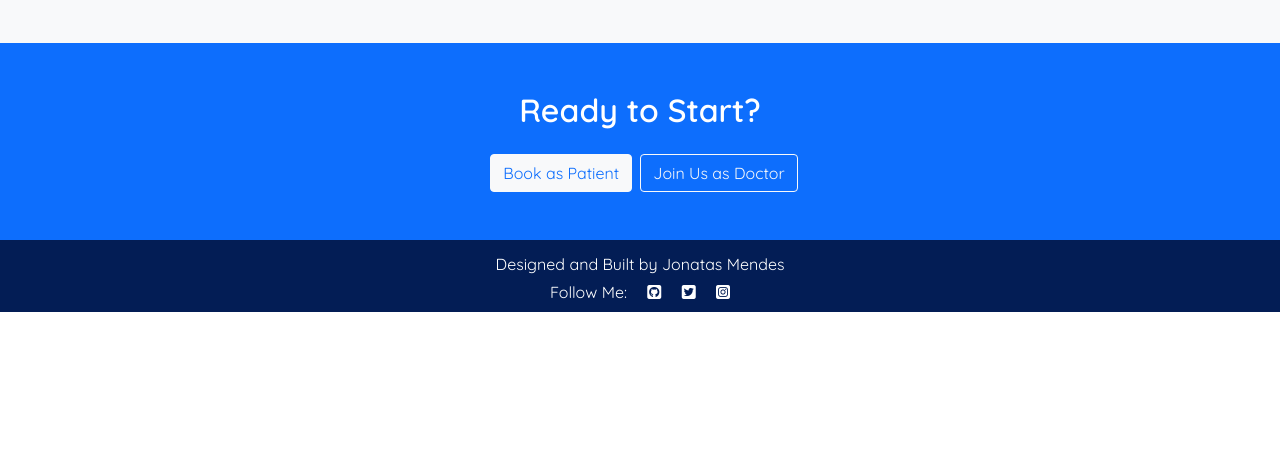
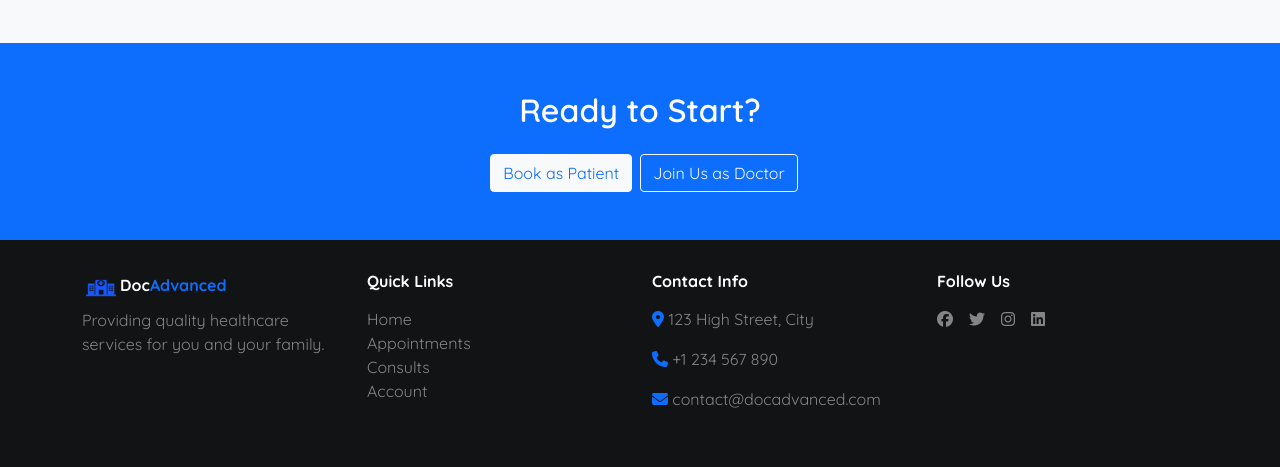
Before and after one commit to Jonatas-01/DocAdvanced, a Django app: page / in a window 1280 px wide. Shown: the part 1006-1473 px from the top of the page. Before the commit the page ends 1318 px from the top, so only its background shows below. Run offline with Django 4.2, Linux system fonts and the light colour scheme; the visitor is signed in with stand-in values (Sample User, id 1); some libraries are stand-ins or nearby versions.

Commit message:
style: add extra style to footer

```diff
--- a/docadvanced/settings.py
+++ b/docadvanced/settings.py
@@ -28,7 +28,7 @@ BASE_DIR = Path(__file__).resolve().parent.parent
 SECRET_KEY = 'django-insecure-rw$r#a76i59mmo$9c6-^3h(vnm&ih#knpaq&fqxeby3m1)1*ie'
 
 # SECURITY WARNING: don't run with debug turned on in production!
-DEBUG = False
+DEBUG = True
 
 TEMPLATES_DIR = os.path.join(BASE_DIR, 'templates')
 
--- a/static/css/style.css
+++ b/static/css/style.css
@@ -40,7 +40,12 @@ main {
 }
 
 #footer {
-    background-color: rgb(3, 29, 85);
+    background-color: rgb(18, 19, 20);
+}
+
+.footer-p {
+    color: #858585;
+    text-decoration: none;
 }
 
 .active {
--- a/templates/base.html
+++ b/templates/base.html
@@ -35,8 +35,8 @@
     <nav class="navbar navbar-expand-lg navbar-light bg-white px-2 py-0 border border-light-subtle">
         <div class="container-fluid">
             <a class="navbar-brand fw-bold fs-3" href="{% url 'home' %}">
-                <img src="{% static 'images/favicon.png' %}" alt="brand-icon" width="30" height="24" class="m-1 mb-2">Doc<span
-                    class="text-primary">Advanced</span></a>
+                <img src="{% static 'images/favicon.png' %}" alt="brand-icon" width="30" height="24"
+                    class="m-1 mb-2">Doc<span class="text-primary">Advanced</span></a>
             <button class="navbar-toggler" type="button" data-bs-toggle="collapse" data-bs-target="#navbarText"
                 aria-controls="navbarText" aria-expanded="false" aria-label="Toggle navigation">
                 <span class="navbar-toggler-icon"></span>
@@ -49,12 +49,12 @@
                     </li>
                     {% if user.is_authenticated %}
                     <li class="nav-item">
-                        <a class="nav-link fs-6 {% if request.path == appointments_view %}active{% endif %}" aria-current="page"
-                            href="{% url 'appointments' %}">Appointments</a>
+                        <a class="nav-link fs-6 {% if request.path == appointments_view %}active{% endif %}"
+                            aria-current="page" href="{% url 'appointments' %}">Appointments</a>
                     </li>
                     <li class="nav-item">
-                        <a class="nav-link fs-6 {% if request.path == consults_view %}active{% endif %}" aria-current="page"
-                            href="{% url 'consults' %}">Consults</a>
+                        <a class="nav-link fs-6 {% if request.path == consults_view %}active{% endif %}"
+                            aria-current="page" href="{% url 'consults' %}">Consults</a>
                     </li>
                     <li class="nav-item">
                         <a class="nav-link fs-6 {% if request.path == account_view %}active{% endif %}"
@@ -103,12 +103,46 @@
 
     <!-- Footer -->
     <footer id="footer" class="footer mt-auto py-2">
-        <p class="m-1 text-center text-white">Designed and Built by Jonatas Mendes</p>
-        <p class="m-0 text-center text-white">Follow Me:
-            <i class="fab fa-github-square ms-3"></i>
-            <i class="fab fa-twitter-square ms-3"></i>
-            <i class="fab fa-instagram-square ms-3"></i>
-        </p>
+        <div class="container">
+            <div class="row row-cols-1 row-cols-md-2 row-cols-lg-4 my-4 text-center text-md-start">
+                <div class="col mb-3 mb-md-2 mb-lg-0">
+                    <div class="d-flex align-items-center justify-content-center justify-content-md-start">
+                        <img src="{% static 'images/favicon.png' %}" alt="brand-icon" width="30" height="24"
+                            class="m-1 mb-2">
+                        <h6 class="text-white fw-bold">Doc<span class="text-primary">Advanced</span></h6>
+                    </div>
+                    <p class="footer-p">Providing quality healthcare services for you and your family.</p>
+                </div>
+                <div class="col mb-3 mb-md-2">
+                    <div class="d-flex flex-column align-items-center align-items-md-start">
+                        <h6 class="text-white fw-bold mb-3">Quick Links</h6>
+                        <a class="footer-p" href="{% url 'home' %}">Home</a>
+                        <a class="footer-p" href="{% url 'appointments' %}">Appointments</a>
+                        <a class="footer-p" href="{% url 'consults' %}">Consults</a>
+                        <a class="footer-p" href="{% url 'account-details' %}">Account</a>
+                    </div>
+                </div>
+                <div class="col mb-3 mb-md-2">
+                    <div class="d-flex flex-column align-items-center align-items-md-start">
+                        <h6 class="text-white fw-bold mb-3">Contact Info</h6>
+                        <p class="footer-p"><i class="fa-solid fa-location-dot text-primary"></i> 123 High Street, City</p>
+                        <p class="footer-p"><i class="fa-solid fa-phone text-primary"></i> +1 234 567 890</p>
+                        <p class="footer-p"><i class="fa-solid fa-envelope text-primary"></i> contact@docadvanced.com</p>
+                    </div>
+                </div>
+                <div class="col mb-3 mb-md-2">
+                    <div class="d-flex flex-column align-items-center align-items-md-start">
+                        <h6 class="text-white fw-bold mb-3">Follow Us</h6>
+                        <div class="d-flex gap-3">
+                            <a class="footer-p" href="https://www.facebook.com/" target="_blank"><i class="fa-brands fa-facebook"></i></a>
+                            <a class="footer-p" href="https://x.com/" target="_blank"><i class="fa-brands fa-twitter"></i></a>
+                            <a class="footer-p" href="https://www.instagram.com/" target="_blank"><i class="fa-brands fa-instagram"></i></a>
+                            <a class="footer-p" href="https://www.linkedin.com/" target="_blank"><i class="fa-brands fa-linkedin"></i></a>
+                        </div>
+                    </div>
+                </div>
+            </div>
+        </div>
     </footer>
 
     <script src="https://kit.fontawesome.com/16816afa88.js" crossorigin="anonymous"></script>
```
